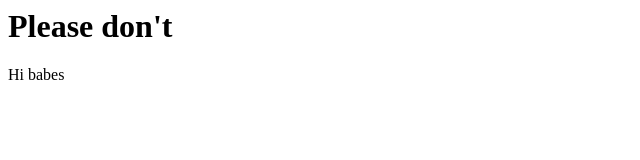
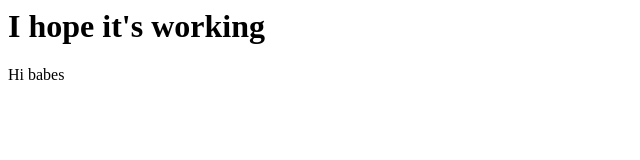
Before and after one commit to Linabousbih/Git-demo, a plain HTML site: page index.html in a window 1280 px wide. Shown: the whole page, without its empty margins (0-640 px from the left). Drawn offline with Linux system fonts and the light colour scheme.

Commit message:
Github accoount changed

```diff
--- a/index.html
+++ b/index.html
@@ -1,3 +1,3 @@
-<h1>Please don't</h1>
+<h1>I hope it's working</h1>
 
 <div>Hi babes</div>
```
